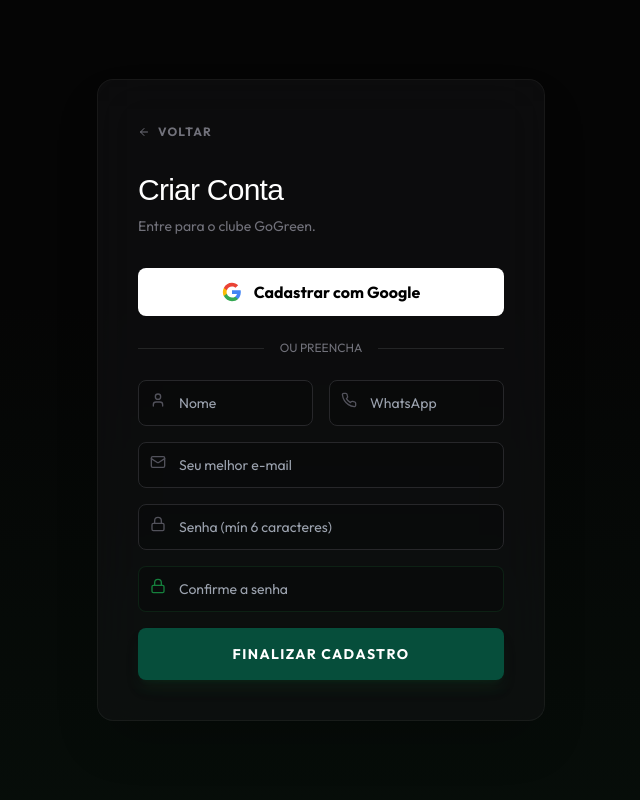
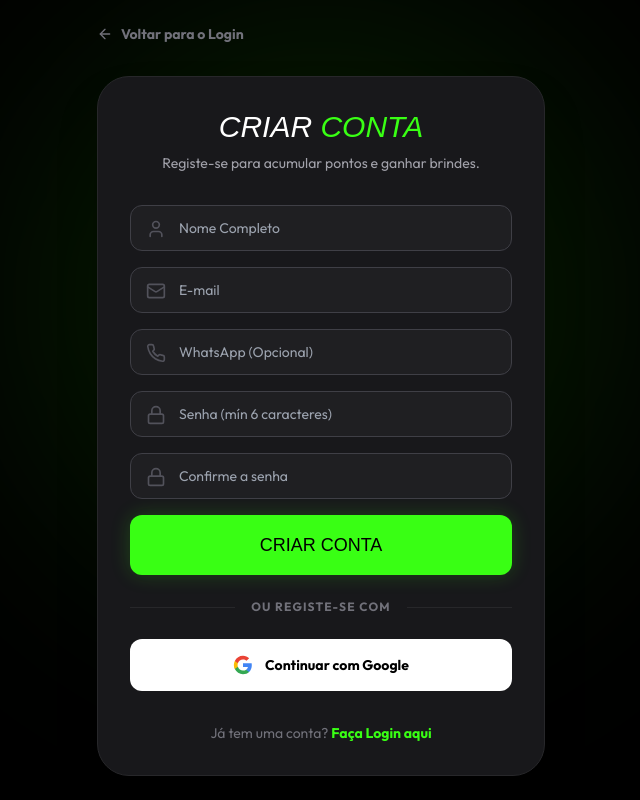
Before and after one commit to davidenisDEV/gogreen, a Next.js app: page /register in a window 1280 px wide. Shown: the whole page, without its empty margins (319-959 px from the left). Built offline with nearby package versions, Linux system fonts and the light colour scheme; no server answers; a web font is replaced by a local one.

Commit message:
updates to the following files: - .env.local - .gitignore - app/layout.tsx - app/page.tsx - components/layout/Navbar.tsx - components/sections/SocialProof.tsx

```diff
--- a/app/(auth)/login/page.tsx
+++ b/app/(auth)/login/page.tsx
@@ -13,15 +13,23 @@ export default function LoginPage() {
   const [password, setPassword] = useState("");
 
   const handleGoogleLogin = async () => {
+    try {
       setLoading(true);
       const { error } = await supabase.auth.signInWithOAuth({
         provider: 'google',
         options: {
+          // Garante que o redirecionamento aponte para a URL correta em que o usuário está
           redirectTo: `${window.location.origin}/`,
+          queryParams: {
+            access_type: 'offline',
+            prompt: 'consent',
+          },
         },
       });
-    if (error) {
-      alert(error.message);
+      if (error) throw error;
+      // Não damos setLoading(false) aqui porque a página vai redirecionar para o Google
+    } catch (error: any) {
+      alert("Erro ao conectar com Google: " + error.message);
       setLoading(false);
     }
   };
@@ -41,30 +49,24 @@ export default function LoginPage() {
   };
 
   return (
-    <div className="min-h-screen bg-black flex items-center justify-center p-6">
-      <div className="w-full max-w-md bg-zinc-900 border border-zinc-800 p-8 rounded-[32px] shadow-2xl">
-        <Link href="/" className="inline-flex items-center gap-2 text-zinc-500 hover:text-green-neon mb-8 transition-colors">
-          <ArrowLeft className="w-4 h-4" /> Voltar para a Loja
+    <div className="min-h-screen bg-black flex items-center justify-center p-6 relative overflow-hidden">
+
+      <div className="absolute top-0 left-1/2 -translate-x-1/2 w-[600px] h-[600px] bg-green-neon/10 rounded-full blur-[120px] pointer-events-none"></div>
+
+      <div className="w-full max-w-md relative z-10">
+        <Link href="/" className="inline-flex items-center gap-2 text-zinc-500 hover:text-white transition-colors mb-8 font-bold text-sm">
+          <ArrowLeft className="w-4 h-4" /> Voltar para a loja
         </Link>
 
-        <h1 className="font-display text-3xl text-white uppercase italic mb-2 text-center">GoGreen VIP</h1>
-        <p className="text-zinc-500 text-sm text-center mb-8">Acesse sua conta para gerenciar seu kit.</p>
-
-        <button
-          onClick={handleGoogleLogin}
-          disabled={loading}
-          className="w-full bg-white text-black font-bold py-4 rounded-xl flex items-center justify-center gap-3 hover:bg-zinc-200 transition-all mb-6"
-        >
-          <img src="https://www.google.com/favicon.ico" className="w-5 h-5" alt="Google" />
-          ENTRAR COM GOOGLE
-        </button>
-
-        <div className="relative mb-6">
-          <div className="absolute inset-0 flex items-center"><div className="w-full border-t border-zinc-800"></div></div>
-          <div className="relative flex justify-center text-xs uppercase"><span className="bg-zinc-900 px-2 text-zinc-500">Ou use seu e-mail</span></div>
+        <div className="bg-zinc-900 border border-zinc-800 p-8 rounded-[32px] shadow-2xl">
+          <div className="text-center mb-8">
+            <h1 className="font-display text-4xl text-white italic uppercase mb-2">
+              Acesso <span className="text-green-neon">VIP</span>
+            </h1>
+            <p className="text-zinc-400 text-sm">Entre para o clube GoGreen e acumule pontos.</p>
           </div>
 
-        <form onSubmit={handleEmailLogin} className="space-y-4">
+          <form onSubmit={handleEmailLogin} className="space-y-6">
             <div className="space-y-2">
               <label className="text-xs font-bold text-zinc-400 uppercase">E-mail</label>
               <div className="relative">
@@ -96,11 +98,42 @@ export default function LoginPage() {
             <button
               type="submit"
               disabled={loading}
-            className="w-full bg-green-neon text-black font-display text-lg py-4 rounded-xl hover:scale-[1.02] transition-transform flex items-center justify-center"
+              className="w-full bg-green-neon text-black font-display text-lg py-4 rounded-xl hover:scale-[1.02] transition-transform flex items-center justify-center gap-2 shadow-[0_0_20px_rgba(57,255,20,0.2)] disabled:opacity-50 disabled:hover:scale-100"
             >
-            {loading ? <Loader2 className="w-6 h-6 animate-spin" /> : "ACESSAR CONTA"}
+              {loading ? <Loader2 className="w-5 h-5 animate-spin" /> : "ENTRAR"}
             </button>
           </form>
+
+          <div className="mt-6">
+            <div className="relative mb-6">
+              <div className="absolute inset-0 flex items-center"><div className="w-full border-t border-zinc-800"></div></div>
+              <div className="relative flex justify-center text-xs"><span className="bg-zinc-900 px-4 text-zinc-500 uppercase tracking-widest font-bold">Ou acesse com</span></div>
+            </div>
+
+            <button
+              type="button" // <--- CRÍTICO: Impede que o botão tente enviar o form de email
+              onClick={handleGoogleLogin}
+              disabled={loading}
+              className="w-full bg-white text-black font-bold text-sm py-4 rounded-xl flex items-center justify-center gap-3 hover:bg-zinc-200 transition-colors disabled:opacity-50"
+            >
+              {loading ? <Loader2 className="w-5 h-5 animate-spin" /> : (
+                <>
+                  <svg className="w-5 h-5" viewBox="0 0 24 24">
+                    <path d="M22.56 12.25c0-.78-.07-1.53-.2-2.25H12v4.26h5.92c-.26 1.37-1.04 2.53-2.21 3.31v2.77h3.57c2.08-1.92 3.28-4.74 3.28-8.09z" fill="#4285F4"/>
+                    <path d="M12 23c2.97 0 5.46-.98 7.28-2.66l-3.57-2.77c-.98.66-2.23 1.06-3.71 1.06-2.86 0-5.29-1.93-6.16-4.53H2.18v2.84C3.99 20.53 7.7 23 12 23z" fill="#34A853"/>
+                    <path d="M5.84 14.09c-.22-.66-.35-1.36-.35-2.09s.13-1.43.35-2.09V7.07H2.18C1.43 8.55 1 10.22 1 12s.43 3.45 1.18 4.93l2.85-2.22.81-.62z" fill="#FBBC05"/>
+                    <path d="M12 5.38c1.62 0 3.06.56 4.21 1.64l3.15-3.15C17.45 2.09 14.97 1 12 1 7.7 1 3.99 3.47 2.18 7.07l3.66 2.84c.87-2.6 3.3-4.53 6.16-4.53z" fill="#EA4335"/>
+                  </svg>
+                  Continuar com Google
+                </>
+              )}
+            </button>
+          </div>
+
+          <p className="mt-8 text-center text-zinc-500 text-sm">
+            Não tem uma conta? <Link href="/register" className="text-green-neon font-bold hover:underline">Cadastre-se grátis</Link>
+          </p>
+        </div>
       </div>
     </div>
   );
--- a/app/(auth)/register/page.tsx
+++ b/app/(auth)/register/page.tsx
@@ -23,6 +23,7 @@ export default function RegisterPage() {
 
   // --- LOGIN COM GOOGLE ---
   const handleGoogleSignup = async () => {
+    try {
       setLoading(true);
       const { error } = await supabase.auth.signInWithOAuth({
         provider: 'google',
@@ -31,8 +32,9 @@ export default function RegisterPage() {
           queryParams: { access_type: 'offline', prompt: 'consent' },
         },
       });
-    if (error) {
-        setError(error.message);
+      if (error) throw error;
+    } catch (err: any) {
+        setError(err.message || "Erro ao conectar com Google");
         setLoading(false);
     }
   };
@@ -42,131 +44,177 @@ export default function RegisterPage() {
     setError(null);
     setSuccess(null);
 
-    if (!formData.name || !formData.email || !formData.password) {
-      setError("Preencha todos os campos obrigatórios.");
-      return;
-    }
     if (formData.password !== formData.confirmPassword) {
       setError("As senhas não coincidem.");
       return;
     }
+
     if (formData.password.length < 6) {
-      setError("A senha deve ter no mínimo 6 caracteres.");
+      setError("A senha deve ter pelo menos 6 caracteres.");
       return;
     }
 
     setLoading(true);
 
     try {
-      const { data, error: supabaseError } = await supabase.auth.signUp({
+      // Registo no Supabase guardando o Nome e Telefone nos metadados
+      const { data, error } = await supabase.auth.signUp({
         email: formData.email,
         password: formData.password,
         options: {
           data: {
             full_name: formData.name,
-            phone: formData.phone
+            phone: formData.phone,
           }
         }
       });
 
-      if (supabaseError) throw supabaseError;
+      if (error) throw error;
 
-      setSuccess("Cadastro realizado! Redirecionando...");
-      setTimeout(() => router.push("/"), 2000);
+      setSuccess("Conta criada com sucesso! A redirecionar...");
+      setTimeout(() => {
+        router.push("/");
+        router.refresh();
+      }, 2000);
 
     } catch (err: any) {
-      let msg = err.message;
-      if (msg.includes("weak_password")) msg = "A senha é muito fraca.";
-      if (msg.includes("already registered")) msg = "Este e-mail já está cadastrado.";
-
-      setError(msg);
-    } finally {
+      setError(err.message || "Erro ao criar conta. Tente novamente.");
       setLoading(false);
     }
   };
 
   return (
-    <div className="min-h-screen bg-[#050505] flex items-center justify-center p-6 relative overflow-hidden">
-      <div className="absolute bottom-0 right-0 w-full h-[500px] bg-gradient-to-t from-green-900/20 to-transparent opacity-50" />
+    <div className="min-h-screen bg-black flex items-center justify-center p-6 relative overflow-hidden">
 
-      <div className="w-full max-w-md bg-zinc-900/40 backdrop-blur-xl border border-white/5 p-10 rounded-2xl shadow-2xl relative z-10">
+      {/* Fundo Decorativo */}
+      <div className="absolute top-0 left-1/2 -translate-x-1/2 w-[600px] h-[600px] bg-green-neon/10 rounded-full blur-[120px] pointer-events-none"></div>
 
-        <Link href="/" className="inline-flex items-center text-zinc-500 hover:text-white mb-8 transition-colors text-xs font-bold uppercase tracking-widest">
-          <ArrowLeft className="w-3 h-3 mr-2" /> Voltar
+      <div className="w-full max-w-md relative z-10">
+        <Link href="/login" className="inline-flex items-center gap-2 text-zinc-500 hover:text-white transition-colors mb-8 font-bold text-sm">
+          <ArrowLeft className="w-4 h-4" /> Voltar para o Login
         </Link>
 
-        <div className="mb-8">
-          <h1 className="font-display text-3xl text-white mb-2 tracking-tight">Criar Conta</h1>
-          <p className="text-zinc-500 font-sans text-sm">Entre para o clube GoGreen.</p>
+        <div className="bg-zinc-900 border border-zinc-800 p-8 rounded-[32px] shadow-2xl">
+          <div className="text-center mb-8">
+            <h1 className="font-display text-3xl text-white italic uppercase mb-2">
+              Criar <span className="text-green-neon">Conta</span>
+            </h1>
+            <p className="text-zinc-400 text-sm">Registe-se para acumular pontos e ganhar brindes.</p>
           </div>
 
           {error && <FormAlert type="error" message={error} onClose={() => setError(null)} />}
           {success && <FormAlert type="success" message={success} />}
 
-        {/* BOTÃO GOOGLE */}
+          <form onSubmit={handleRegister} className="space-y-4">
+            <div className="space-y-2">
+              <div className="relative">
+                <User className="absolute left-4 top-3.5 w-5 h-5 text-zinc-600" />
+                <input
+                  type="text"
+                  required
+                  placeholder="Nome Completo"
+                  className="w-full bg-zinc-800/50 border border-zinc-700 text-white pl-12 pr-4 py-3 rounded-xl outline-none focus:border-green-neon transition-all text-sm"
+                  value={formData.name}
+                  onChange={(e) => setFormData({...formData, name: e.target.value})}
+                />
+              </div>
+            </div>
+
+            <div className="space-y-2">
+              <div className="relative">
+                <Mail className="absolute left-4 top-3.5 w-5 h-5 text-zinc-600" />
+                <input
+                  type="email"
+                  required
+                  placeholder="E-mail"
+                  className="w-full bg-zinc-800/50 border border-zinc-700 text-white pl-12 pr-4 py-3 rounded-xl outline-none focus:border-green-neon transition-all text-sm"
+                  value={formData.email}
+                  onChange={(e) => setFormData({...formData, email: e.target.value})}
+                />
+              </div>
+            </div>
+
+            <div className="space-y-2">
+              <div className="relative">
+                <Phone className="absolute left-4 top-3.5 w-5 h-5 text-zinc-600" />
+                <input
+                  type="tel"
+                  placeholder="WhatsApp (Opcional)"
+                  className="w-full bg-zinc-800/50 border border-zinc-700 text-white pl-12 pr-4 py-3 rounded-xl outline-none focus:border-green-neon transition-all text-sm"
+                  value={formData.phone}
+                  onChange={(e) => setFormData({...formData, phone: e.target.value})}
+                />
+              </div>
+            </div>
+
+            <div className="space-y-2">
+              <div className="relative">
+                <Lock className="absolute left-4 top-3.5 w-5 h-5 text-zinc-600" />
+                <input
+                  type="password"
+                  required
+                  placeholder="Senha (mín 6 caracteres)"
+                  className="w-full bg-zinc-800/50 border border-zinc-700 text-white pl-12 pr-4 py-3 rounded-xl outline-none focus:border-green-neon transition-all text-sm"
+                  value={formData.password}
+                  onChange={(e) => setFormData({...formData, password: e.target.value})}
+                />
+              </div>
+            </div>
+
+            <div className="space-y-2">
+              <div className="relative">
+                <Lock className="absolute left-4 top-3.5 w-5 h-5 text-zinc-600" />
+                <input
+                  type="password"
+                  required
+                  placeholder="Confirme a senha"
+                  className="w-full bg-zinc-800/50 border border-zinc-700 text-white pl-12 pr-4 py-3 rounded-xl outline-none focus:border-green-neon transition-all text-sm"
+                  value={formData.confirmPassword}
+                  onChange={(e) => setFormData({...formData, confirmPassword: e.target.value})}
+                />
+              </div>
+            </div>
+
+            <button
+              type="submit"
+              disabled={loading}
+              className="w-full bg-green-neon text-black font-display text-lg py-4 rounded-xl hover:scale-[1.02] transition-transform flex items-center justify-center gap-2 shadow-[0_0_20px_rgba(57,255,20,0.2)] disabled:opacity-50 mt-6"
+            >
+              {loading ? <Loader2 className="w-5 h-5 animate-spin" /> : "CRIAR CONTA"}
+            </button>
+          </form>
+
+          <div className="mt-6">
+            <div className="relative mb-6">
+              <div className="absolute inset-0 flex items-center"><div className="w-full border-t border-zinc-800"></div></div>
+              <div className="relative flex justify-center text-xs"><span className="bg-zinc-900 px-4 text-zinc-500 uppercase tracking-widest font-bold">Ou registe-se com</span></div>
+            </div>
+
+            {/* O SEGREDO ESTÁ AQUI: type="button" */}
             <button
               type="button"
               onClick={handleGoogleSignup}
-          className="w-full bg-white text-black font-bold py-3 rounded-lg flex items-center justify-center gap-3 hover:bg-gray-100 transition-all mb-6"
+              disabled={loading}
+              className="w-full bg-white text-black font-bold text-sm py-4 rounded-xl flex items-center justify-center gap-3 hover:bg-zinc-200 transition-colors disabled:opacity-50"
             >
+              {loading ? <Loader2 className="w-5 h-5 animate-spin" /> : (
+                <>
                   <svg className="w-5 h-5" viewBox="0 0 24 24">
-            <path d="M22.56 12.25c0-.78-.07-1.53-.2-2.25H12v4.26h5.92c-.26 1.37-1.04 2.53-2.21 3.31v2.77h3.57c2.08-1.92 3.28-4.74 3.28-8.09z" fill="#4285F4" />
-            <path d="M12 23c2.97 0 5.46-.98 7.28-2.66l-3.57-2.77c-.98.66-2.23 1.06-3.71 1.06-2.86 0-5.29-1.93-6.16-4.53H2.18v2.84C3.99 20.53 7.7 23 12 23z" fill="#34A853" />
-            <path d="M5.84 14.09c-.22-.66-.35-1.36-.35-2.09s.13-1.43.35-2.09V7.07H2.18C1.43 8.55 1 10.22 1 12s.43 3.45 1.18 4.93l2.85-2.22.81-.62z" fill="#FBBC05" />
-            <path d="M12 5.38c1.62 0 3.06.56 4.21 1.64l3.15-3.15C17.45 2.09 14.97 1 12 1 7.7 1 3.99 3.47 2.18 7.07l3.66 2.84c.87-2.6 3.3-4.53 6.16-4.53z" fill="#EA4335" />
+                    <path d="M22.56 12.25c0-.78-.07-1.53-.2-2.25H12v4.26h5.92c-.26 1.37-1.04 2.53-2.21 3.31v2.77h3.57c2.08-1.92 3.28-4.74 3.28-8.09z" fill="#4285F4"/>
+                    <path d="M12 23c2.97 0 5.46-.98 7.28-2.66l-3.57-2.77c-.98.66-2.23 1.06-3.71 1.06-2.86 0-5.29-1.93-6.16-4.53H2.18v2.84C3.99 20.53 7.7 23 12 23z" fill="#34A853"/>
+                    <path d="M5.84 14.09c-.22-.66-.35-1.36-.35-2.09s.13-1.43.35-2.09V7.07H2.18C1.43 8.55 1 10.22 1 12s.43 3.45 1.18 4.93l2.85-2.22.81-.62z" fill="#FBBC05"/>
+                    <path d="M12 5.38c1.62 0 3.06.56 4.21 1.64l3.15-3.15C17.45 2.09 14.97 1 12 1 7.7 1 3.99 3.47 2.18 7.07l3.66 2.84c.87-2.6 3.3-4.53 6.16-4.53z" fill="#EA4335"/>
                   </svg>
-          Cadastrar com Google
+                  Continuar com Google
+                </>
+              )}
             </button>
-
-        <div className="flex items-center gap-4 mb-6">
-          <div className="h-px bg-white/10 flex-1"></div>
-          <span className="text-zinc-500 text-xs uppercase">OU PREENCHA</span>
-          <div className="h-px bg-white/10 flex-1"></div>
           </div>
 
-        <form onSubmit={handleRegister} className="space-y-4">
-          <div className="grid grid-cols-2 gap-4">
-            <div className="space-y-1">
-              <div className="relative">
-                <User className="absolute left-3 top-3 w-4 h-4 text-zinc-600" />
-                <input type="text" placeholder="Nome" className="w-full bg-black/20 border border-zinc-800 text-white pl-10 pr-3 py-3 rounded-lg focus:border-green-500 outline-none text-sm"
-                  onChange={e => setFormData({...formData, name: e.target.value})} />
+          <p className="mt-8 text-center text-zinc-500 text-sm">
+            Já tem uma conta? <Link href="/login" className="text-green-neon font-bold hover:underline">Faça Login aqui</Link>
+          </p>
         </div>
-            </div>
-            <div className="space-y-1">
-              <div className="relative">
-                <Phone className="absolute left-3 top-3 w-4 h-4 text-zinc-600" />
-                <input type="text" placeholder="WhatsApp" className="w-full bg-black/20 border border-zinc-800 text-white pl-10 pr-3 py-3 rounded-lg focus:border-green-500 outline-none text-sm"
-                  onChange={e => setFormData({...formData, phone: e.target.value})} />
-              </div>
-            </div>
-          </div>
-
-          <div className="relative">
-            <Mail className="absolute left-3 top-3 w-4 h-4 text-zinc-600" />
-            <input type="email" placeholder="Seu melhor e-mail" className="w-full bg-black/20 border border-zinc-800 text-white pl-10 pr-3 py-3 rounded-lg focus:border-green-500 outline-none text-sm"
-              onChange={e => setFormData({...formData, email: e.target.value})} />
-          </div>
-
-          <div className="relative">
-            <Lock className="absolute left-3 top-3 w-4 h-4 text-zinc-600" />
-            <input type="password" placeholder="Senha (mín 6 caracteres)" className="w-full bg-black/20 border border-zinc-800 text-white pl-10 pr-3 py-3 rounded-lg focus:border-green-500 outline-none text-sm"
-              onChange={e => setFormData({...formData, password: e.target.value})} />
-          </div>
-
-          <div className="relative">
-            <Lock className="absolute left-3 top-3 w-4 h-4 text-green-700" />
-            <input type="password" placeholder="Confirme a senha" className="w-full bg-black/20 border border-green-900/30 text-white pl-10 pr-3 py-3 rounded-lg focus:border-green-500 outline-none text-sm"
-              onChange={e => setFormData({...formData, confirmPassword: e.target.value})} />
-          </div>
-
-          <button
-            disabled={loading}
-            className="w-full bg-green-forest text-white font-bold text-sm uppercase tracking-widest py-4 rounded-lg hover:bg-green-600 transition-all mt-4 flex items-center justify-center gap-2 shadow-lg shadow-green-900/20 disabled:opacity-50"
-          >
-            {loading ? <Loader2 className="w-5 h-5 animate-spin" /> : "FINALIZAR CADASTRO"}
-          </button>
-        </form>
       </div>
     </div>
   );
```
Also changed, not shown: components/layout/Navbar.tsx (+9 -7 lines). Lines whose indentation alone changed are shown as unchanged.
